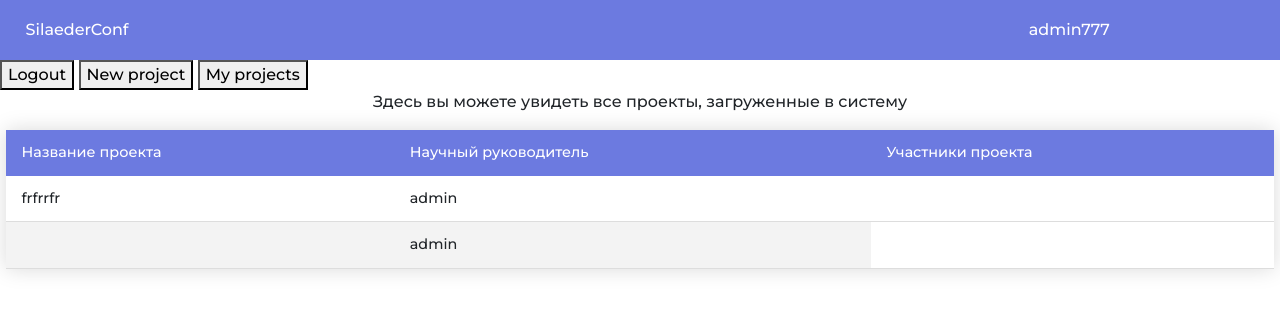
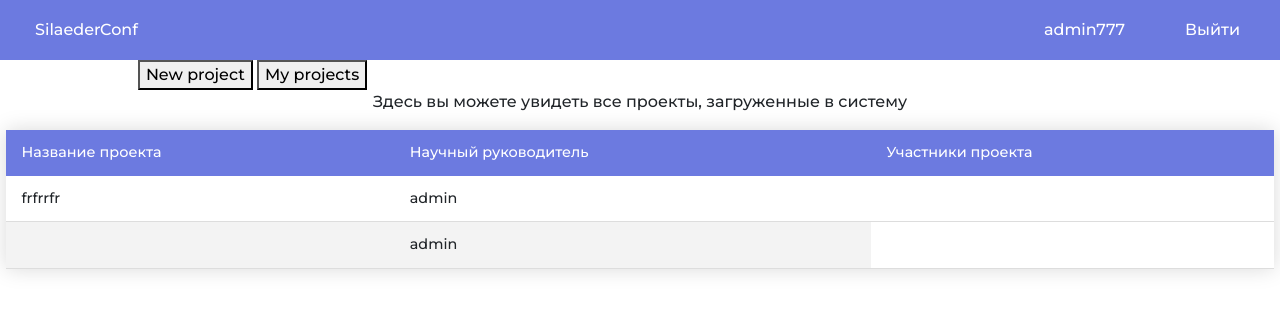
Before and after one commit to Minuta18/Website2, a Django app: page / in a window 1280 px wide. Shown: the top 312 px of the page. Run offline with Django 3.2, Linux system fonts and the light colour scheme; a user stored in the database is signed in; data comes from the database, SQL or seed files in the repository; both versions use the stored data as it was after the commit.

Commit message:
Added design to login page, refactored header

```diff
--- a/silsite/static/css/base.css
+++ b/silsite/static/css/base.css
@@ -10,16 +10,20 @@
     height: 60px;
 }
 
-.header p {
+.header a {
     color: #FFF;
-    display: inline-block;
-    margin-left: 2%;
+    outline: none;
+    text-decoration: none;
+    line-height: 60px;
 }
 
-.header a {
-    color: #FFF;
-    margin-left: 70%;
-    line-height: 60px;
-    outline: none;
-    text-decoration: none;
+.logo {
+    float: left;
+    margin-left: 35px;
 }
+
+.button {
+    float: right;
+    margin-right: 40px;
+    margin-left: 20px;
+}
--- a/templates/silsite/base.html
+++ b/templates/silsite/base.html
@@ -7,21 +7,16 @@
         <meta name="viewport" content="width=device-width, initial-scale=1.0">
         <link rel="stylesheet" href="https://cdn.jsdelivr.net/npm/bootstrap@5.2.0-beta1/dist/css/bootstrap.min.css">
         <link rel="stylesheet" type="text/css" href="{% static 'css/base.css' %}">
-        <link rel="stylesheet" type="text/css" href="{% static 'css/index.css' %}">
-        <link rel="stylesheet" type="text/css" href="{% static 'css/login.css' %}">
+        {% block css %}
+        {% endblock %}
     </head>
     <body>
-        <!--
         <div class="header">
-            <p>SilaederConf</p>
-            <a href="user/{{ user.username }}">{{ user.username }}</a>
-            <a href="logout">Выйти</a>
-        </div>
-        -->
-        <div class="header">
-            <p>SilaederConf</p>
-            <a href="user/{{ user.username }}">{{ user.username }}</a>
-            <a href="logout">Выйти</a>
+            <a href="/" class="logo">SilaederConf</p>
+            {% if user.is_authenticated %}
+            <a href="/logout" class="button">Выйти</a>
+            {% endif %}
+            <a href="user/{{ user.username }}" class="button">{{ user.username }}</a>
         </div>
         {% block content %}
         {% endblock %}
--- a/templates/silsite/login.html
+++ b/templates/silsite/login.html
@@ -1,4 +1,8 @@
 {% extends 'silsite/base.html' %}
+{% load static %}
+{% block css %}
+<link rel="stylesheet" type="text/css" href="{% static 'css/login.css' %}">
+{% endblock %}
 
 {% block content %}
     <div class="form">
--- a/templates/silsite/main_page.html
+++ b/templates/silsite/main_page.html
@@ -1,7 +1,10 @@
 {% extends 'silsite/base.html' %}
+{% load static %}
+{% block css %}
+<link rel="stylesheet" type="text/css" href="{% static 'css/index.css' %}">
+{% endblock %}
 
 {% block content %}
-    <a href = "{% url 'logout' %}"><button>Logout</button></a>
     <a href = "{% url 'new_project' %}"><button>New project</button></a>
     <a href = "{% url 'projects' %}"><button>My projects</button></a>
     {% if projects %}
```
Also changed, not shown: db.sqlite3.
